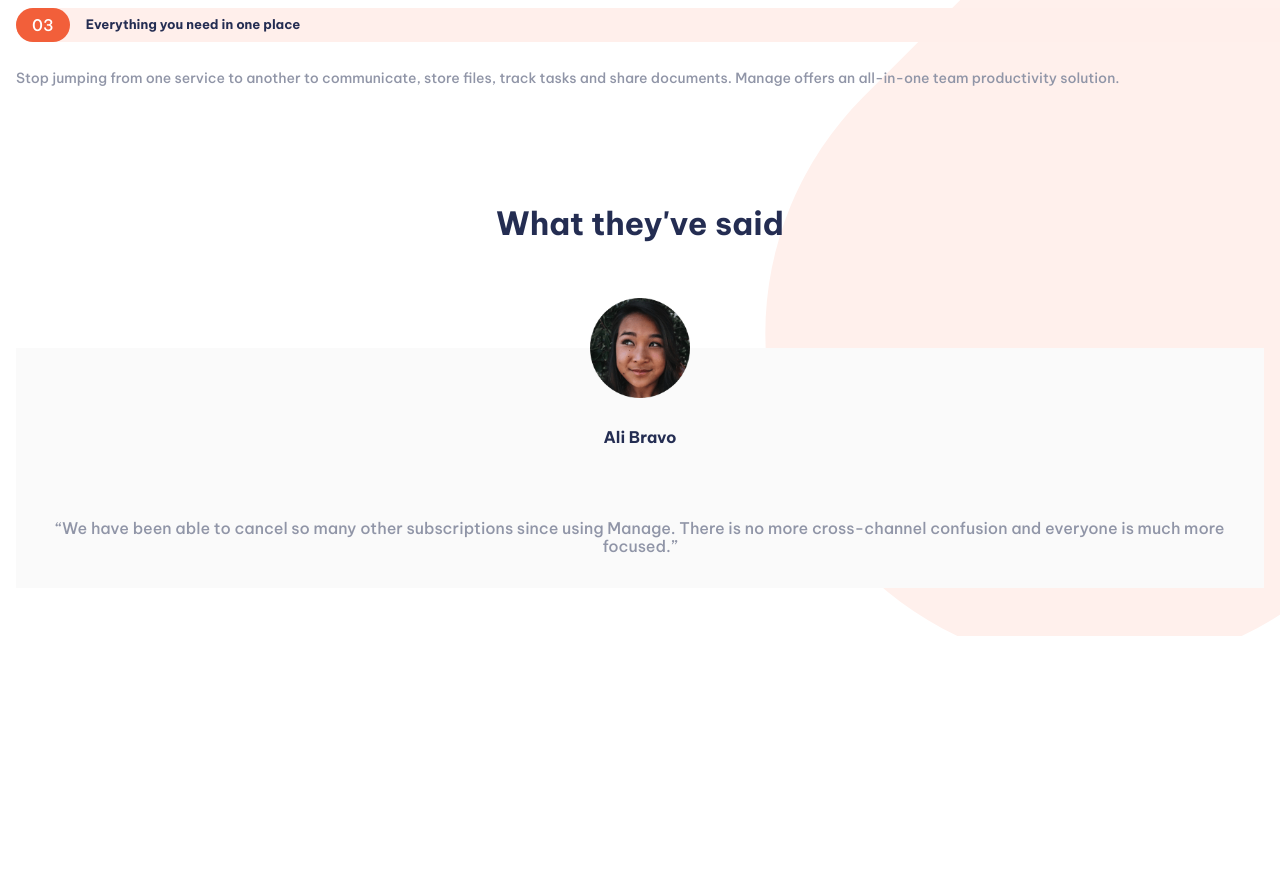
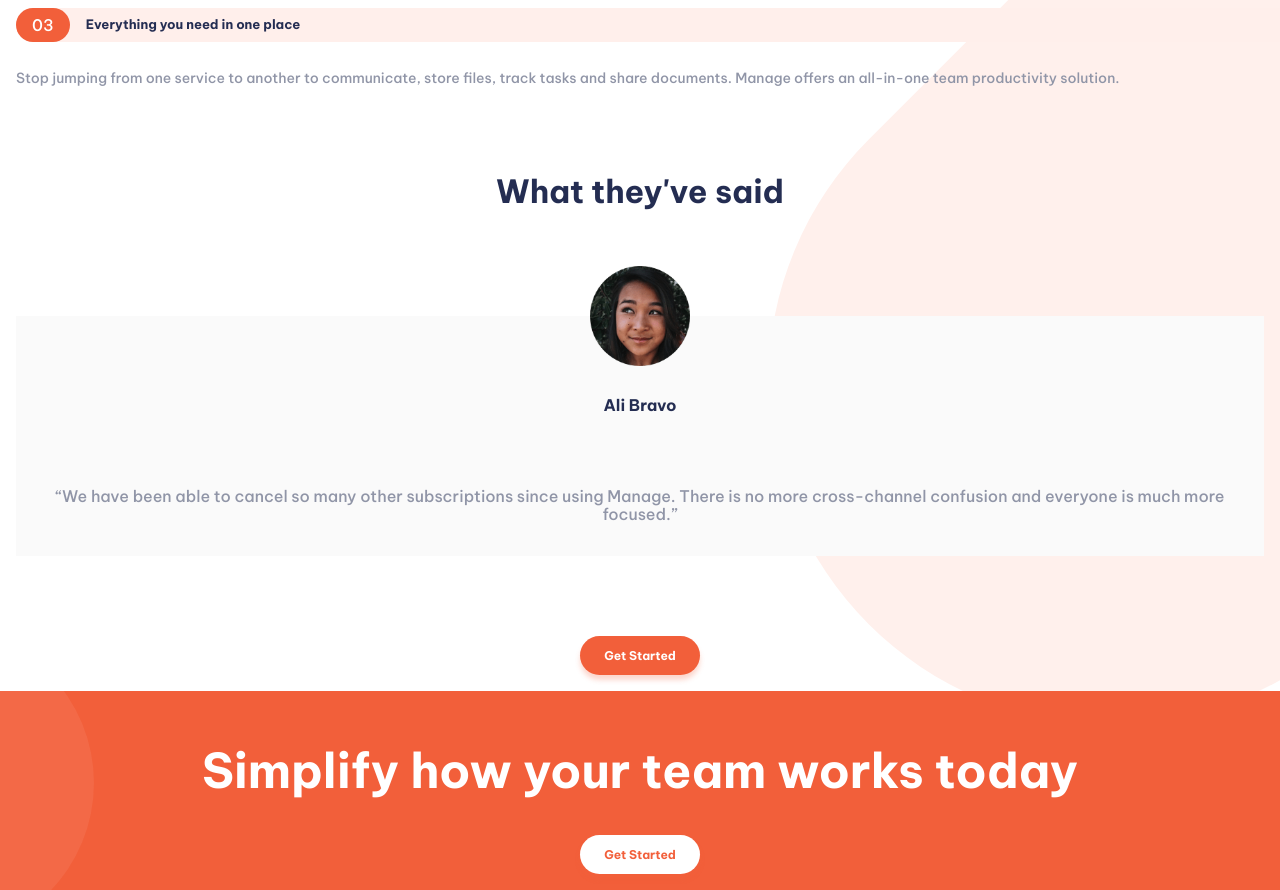
Before and after one commit to Miller1999/manage-landing-page, a website built with Vite: page index.html in a window 1280 px wide. Shown: the part 1819-2709 px from the top of the page. Before the commit the page ends 2455 px from the top, so only its background shows below. Built offline with nearby package versions, Linux system fonts and the light colour scheme.

Commit message:
Feat:Final section

```diff
--- a/src/UIelements.ts
+++ b/src/UIelements.ts
@@ -238,12 +238,21 @@ const createMain = (): HTMLElement => {
 	const testimonialsContainer = createDiv("testimonials__items-container", [
 		testimonialSlider,
 	]);
+	const buttonTestimonial = createButton("testimonials__button", "Get Started");
 
 	const testimonials = createSection("testimonials", [
 		testimonialsTitle,
 		testimonialsContainer,
+		buttonTestimonial,
 	]);
-	main.append(presentation, features, testimonials);
+	const finalTitle = createElement(
+		"h2",
+		"final__title",
+		"Simplify how your team works today"
+	);
+	const finalButton = createButton("final__button", "Get Started");
+	const finalSection = createSection("final", [finalTitle, finalButton]);
+	main.append(presentation, features, testimonials, finalSection);
 	return main;
 };
 
--- a/src/style.sass
+++ b/src/style.sass
@@ -38,13 +38,12 @@ html,body
 
 .main
   @include displayType(flex,normal,center,column)
-  padding: 1rem
   section
     @include displayType(flex,normal,center,column)
     width: 100%
     padding: 2rem 0rem
   .presentation
-    padding: 0rem
+    padding: 1rem
     position: relative
     .presentation__image-container
       width: 100%
@@ -72,6 +71,7 @@ html,body
         @include normalButton()
   .features
     position: relative
+    padding: 1rem
     .features__bg
       position: absolute
       width: 100%
@@ -124,6 +124,7 @@ html,body
             line-height: 1.75rem
   .testimonials
     width: 100%
+    padding: 1rem
     gap: 5rem
     @include displayType(flex,normal,center,column)
     .testimonials-title
@@ -154,3 +155,19 @@ html,body
             font-weight: $strong-weight
           .testimonialItem__description
             color: $Neutral-grayBlue
+    .testimonials__button
+      @include normalButton()
+  .final
+    padding: 1rem
+    text-align: center
+    @include displayType(flex,normal,center,column)
+    background: url("./assets/bg-simplify-section-mobile.svg") $primary-red no-repeat center left
+    .final__title
+      font-size: 3rem
+      line-height: 3rem
+      font-weight: $strong-weight
+      color: white
+    .final__button
+      @include normalButton()
+      color: $primary-red
+      background: white
```
